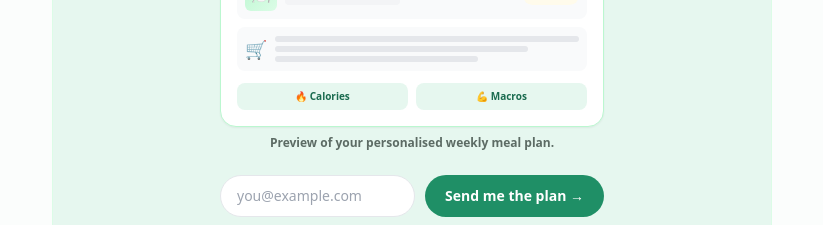
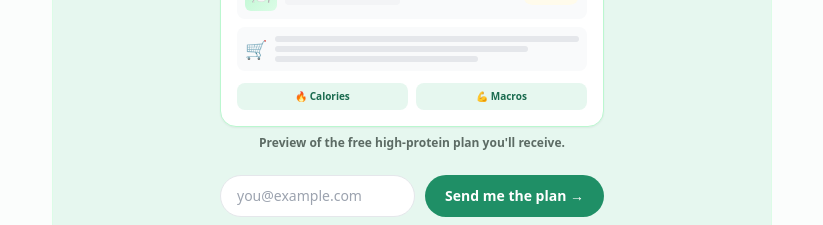
Before and after one commit to usario172332/youraifood-app, a Next.js app in the folder youraifood-app/: page / in a window 1280 px wide. Shown: the part 7740-7965 px from the top of the page, without its empty margins (356-1179 px from the left). Built offline with nearby package versions, Linux system fonts and the light colour scheme; no server answers.

Commit message:
Update EmailCapture.jsx

```diff
--- a/youraifood-app/components/EmailCapture.jsx
+++ b/youraifood-app/components/EmailCapture.jsx
@@ -89,7 +89,7 @@ export default function EmailCapture() {
             </span>
           </div>
         </div>
-        <p className="mb-6 text-xs font-semibold text-ink-soft">Preview of your personalised weekly meal plan.</p>
+        <p className="mb-6 text-xs font-semibold text-ink-soft">Preview of the free high-protein plan you'll receive.</p>
 
         {status === 'done' ? (
           <p className="font-bold text-green-800">
```
